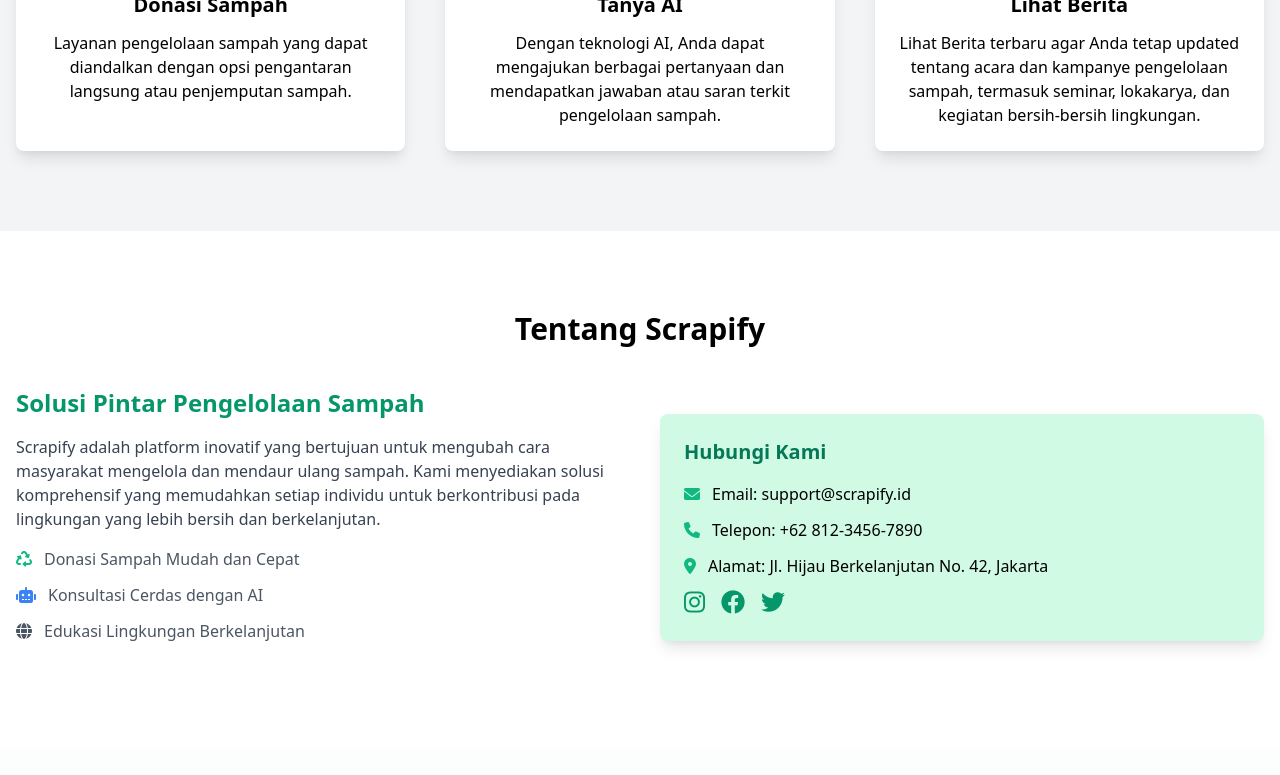
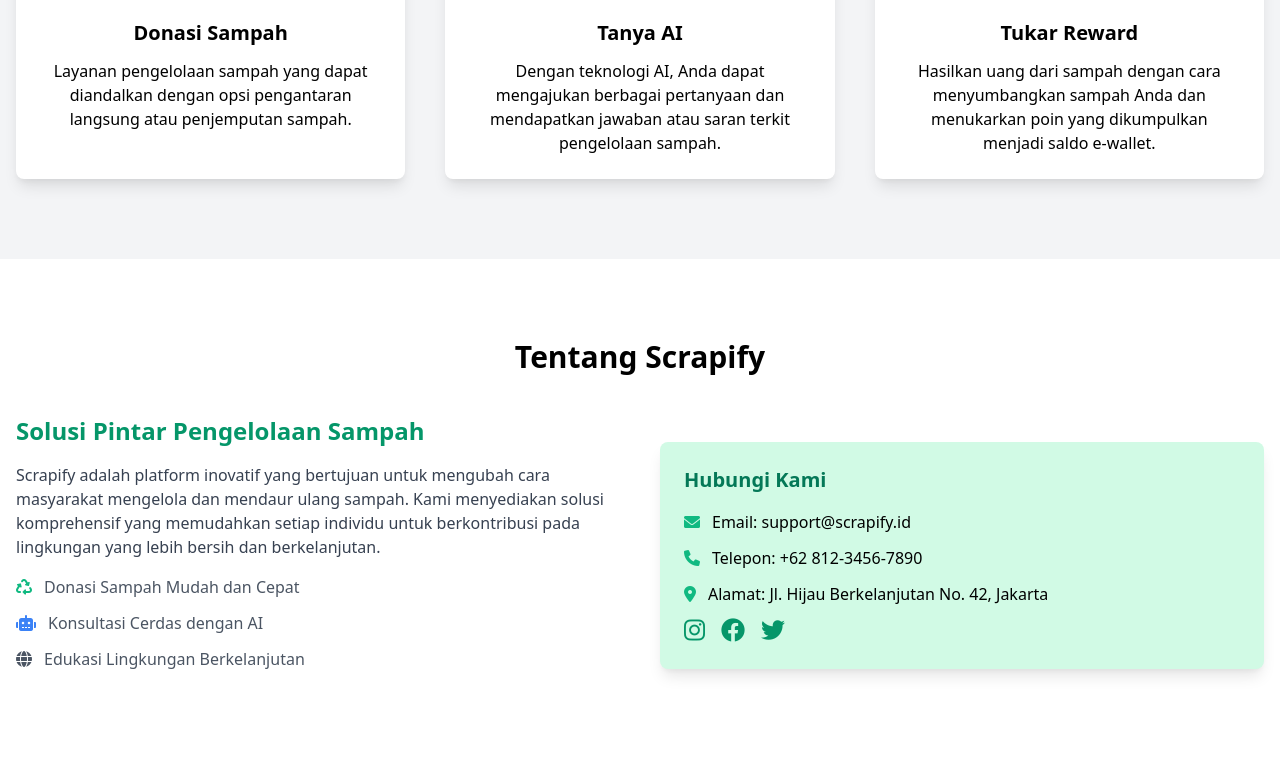
Before and after one commit to wildamaulida/scrapify-aplikasi_donasi_sampah, a PHP site: page /member-index.php in a window 1280 px wide. Shown: the part 841-1616 px from the top of the page. Before the commit the page ends 1488 px from the top, so only its background shows below. Run offline with PHP 8.4, Linux system fonts and the light colour scheme; some libraries are stand-ins or nearby versions.

Commit message:
Update member-index.php

```diff
--- a/html/member-index.php
+++ b/html/member-index.php
@@ -60,14 +60,14 @@
       }
 
       .hero-bg {
-        background: linear-gradient(135deg, #2ecc71, #27ae60);
+        /* background: linear-gradient(135deg, #2ecc71, #27ae60); */
         position: relative;
         overflow: hidden;
         background-image: linear-gradient(
             rgba(0, 0, 0, 0.2),
             rgba(0, 0, 0, 0.2)
           ),
-          url("https://images.unsplash.com/photo-1606037150583-fb842a55bae7?q=80&w=1974&auto=format&fit=crop&ixlib=rb-4.0.3&ixid=M3wxMjA3fDB8MHxwaG90by1wYWdlfHx8fGVufDB8fHx8fA%3D%3D");
+          url("images/6.jpeg");
         background-size: cover;
         background-position: center;
       }
@@ -206,7 +206,7 @@
         <div class="logo-container">
           <div class="logo">
             <img
-              src="../images/logo2.png"
+              src="images/logo2.png"
               alt="Scrapify Logo"
               class="animate-pulse"
             />
@@ -219,8 +219,8 @@
           SCRAPIFY
         </h2>
         <p id="hero-subtitle" class="mb-8 text-lg opacity-0">
-          Bergabunglah dengan kami untuk menciptakan lingkungan yang lebih
-          bersih dan hijau.
+        Bergabunglah untuk mendonasikan sampahmu dan bantu menciptakan lingkungan yang lebih bersih, hijau, serta berkelanjutan.<br>
+        Kontribusi yang anda lakukan membuat bumi ini tetap sehat di masa depan
         </p>
       </div>
     </section>
@@ -229,16 +229,16 @@
     <section id="services" class="py-20 bg-gray-100">
       <div class="max-w-7xl mx-auto px-4">
         <h2 class="text-3xl font-bold text-center mb-10 animate-slide-in">
-          Apa yang Ingin Anda Lakukan?
+          Fitur yang kami tawarkan
         </h2>
         <div class="grid grid-cols-1 md:grid-cols-2 lg:grid-cols-3 gap-10">
           <a
-            href="../html/member-manajemen_donasi.php"
+            href="member-manajemen_donasi.php"
             class="block bg-white p-6 rounded-lg shadow-lg text-center card hover:shadow-xl transform hover:scale-105 transition duration-300 animate-slide-in"
           >
             <div class="relative">
               <img
-                src="../images/setorSampah.jpeg"
+                src="images/setorSampah.jpeg"
                 alt="Donasi Sampah"
                 class="w-full h-40 object-cover rounded-t-lg mb-4 animate-float"
               />
@@ -255,12 +255,12 @@
             </p>
           </a>
           <a
-            href="../html/member-edukasi.php"
+            href="member-edukasi.php"
             class="block bg-white p-6 rounded-lg shadow-lg text-center card hover:shadow-xl transform hover:scale-105 transition duration-300 animate-slide-in"
           >
             <div class="relative">
               <img
-                src="../images/askAi.jpg"
+                src="images/askAi.jpg"
                 alt="Tanya AI"
                 class="w-full h-40 object-cover rounded-t-lg mb-4 animate-float"
               />
@@ -277,12 +277,12 @@
             </p>
           </a>
           <a
-            href="../html/member-berita.php"
+            href="member-berita.php"
             class="block bg-white p-6 rounded-lg shadow-lg text-center card hover:shadow-xl transform hover:scale-105 transition duration-300 animate-slide-in"
           >
             <div class="relative">
               <img
-                src="../images/event.jpg"
+                src="images/9.jpeg"
                 alt="Event"
                 class="w-full h-40 object-cover rounded-t-lg mb-4 animate-float"
               />
@@ -292,11 +292,9 @@
                 Populer
               </div>
             </div>
-            <h3 class="text-xl font-semibold mb-3">Lihat Berita</h3>
+            <h3 class="text-xl font-semibold mb-3">Tukar Reward</h3>
             <p>
-              Lihat Berita terbaru agar Anda tetap updated tentang acara dan kampanye
-              pengelolaan sampah, termasuk seminar, lokakarya, dan kegiatan
-              bersih-bersih lingkungan.
+            Hasilkan uang dari sampah dengan cara menyumbangkan sampah Anda dan menukarkan poin yang dikumpulkan menjadi saldo e-wallet.
             </p>
           </a>
         </div>
```
